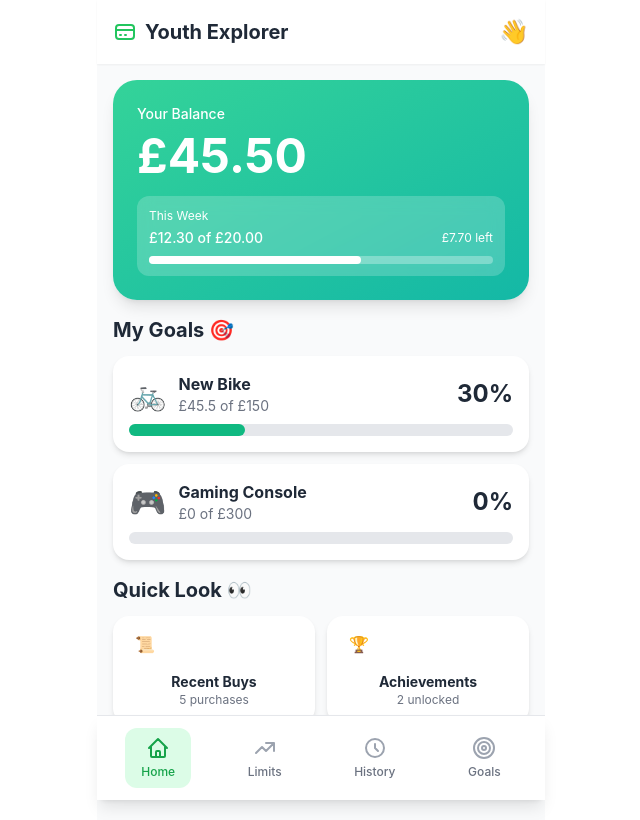
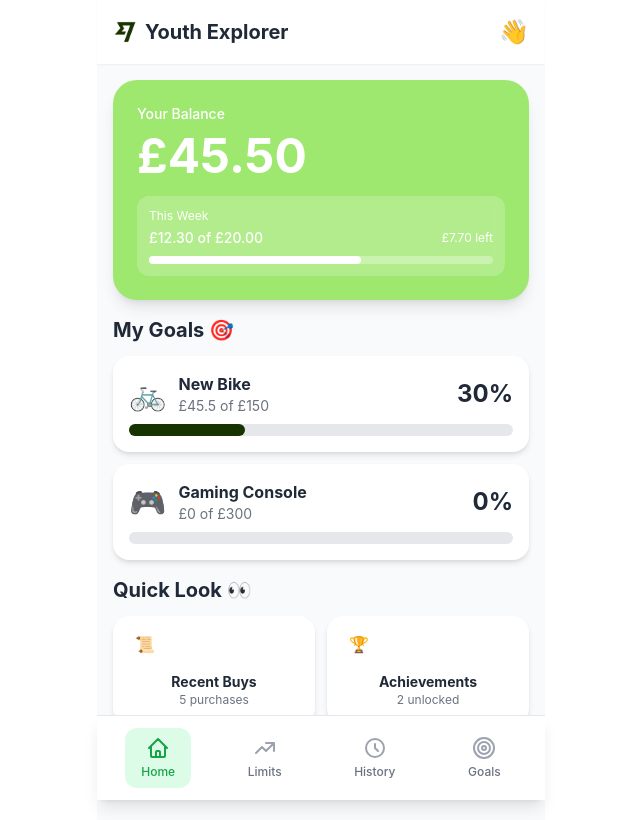
Before and after one commit to sadesystem/wise_hackaton, a React (Vite) app in the folder ApplicationMockup/YouthExplorer_v2/: page / in a window 1280 px wide. Shown: the whole page, without its empty margins (319-959 px from the left). Built offline with nearby package versions, Linux system fonts and the light colour scheme.

Commit message:
changed colors

```diff
--- /dev/null
+++ b/ApplicationMockup/YouthExplorer_v2/src/components/icons/WiseLogo.jsx
@@ -0,0 +1,9 @@
+import WiseIcon from './Wise.png';
+
+export const Wise = ({ className }) => (
+    <img
+        src={WiseIcon}
+        alt="Wise"
+        className={className}
+    />
+);
--- a/ApplicationMockup/YouthExplorer_v2/src/components/layout/Header.jsx
+++ b/ApplicationMockup/YouthExplorer_v2/src/components/layout/Header.jsx
@@ -1,10 +1,10 @@
-import { Wallet } from '../icons/Wallet';
+import { Wise } from '../icons/WiseLogo';
 
 export const Header = () => {
     return (
         <div className="bg-white shadow-sm p-4 flex items-center justify-between">
             <div className="flex items-center gap-2">
-                <Wallet className="w-6 h-6 text-green-500" />
+                <Wise className="w-6 h-6 text-green-500" />
                 <h1 className="text-xl font-bold text-gray-800">Youth Explorer</h1>
             </div>
             <div className="text-2xl">👋</div>
--- a/ApplicationMockup/YouthExplorer_v2/src/components/modals/AddGoalModal.jsx
+++ b/ApplicationMockup/YouthExplorer_v2/src/components/modals/AddGoalModal.jsx
@@ -8,12 +8,12 @@ export const AddGoalModal = ({ onClose, onSave }) => {
 
     const emojis = ['🚲', '🎮', '📱', '🎸', '⚽', '📚', '🎨', '🏀', '🎧', '⌚'];
     const colors = [
-        { name: 'Emerald', value: 'bg-emerald-500' },
-        { name: 'Teal', value: 'bg-teal-500' },
-        { name: 'Cyan', value: 'bg-cyan-500' },
-        { name: 'Sky', value: 'bg-sky-500' },
-        { name: 'Green', value: 'bg-green-500' },
-        { name: 'Lime', value: 'bg-lime-500' }
+        { name: 'Orange', value: 'bg-[#FFC091]' },
+        { name: 'Yellow', value: 'bg-[#FFEB69]' },
+        { name: 'Blue', value: 'bg-[#A0E1E1]' },
+        { name: 'Green', value: 'bg-[#9FE870]' },
+        { name: 'Pink', value: 'bg-[#FFD7EF]' },
+        { name: 'Forest', value: 'bg-[#163300]' }
     ];
 
     const handleSave = () => {
--- a/ApplicationMockup/YouthExplorer_v2/src/components/views/HistoryView.jsx
+++ b/ApplicationMockup/YouthExplorer_v2/src/components/views/HistoryView.jsx
@@ -19,7 +19,7 @@ export const HistoryView = ({
                                     </div>
                                 </div>
                                 <div
-                                    className={`text-xl font-bold ${transaction.amount > 0 ? 'text-green-600' : 'text-gray-800'}`}>
+                                    className={`text-xl font-bold ${transaction.amount > 0 ? 'text-green-600' : 'text-red-800'}`}>
                                     {transaction.amount > 0 ? '+' : ''}£{Math.abs(transaction.amount).toFixed(2)}
                                 </div>
                             </div>
--- a/ApplicationMockup/YouthExplorer_v2/src/components/views/HomeView.jsx
+++ b/ApplicationMockup/YouthExplorer_v2/src/components/views/HomeView.jsx
@@ -10,7 +10,7 @@ export const HomeView = ({
     return (
         <div className="flex flex-col h-full">
             {/* Balance Card */}
-            <div className="bg-gradient-to-br from-emerald-400 to-teal-500 rounded-3xl p-6 m-4 shadow-lg">
+            <div className="bg-[#9FE870] rounded-3xl p-6 m-4 shadow-lg">
                 <div className="text-white text-sm font-medium mb-2">Your Balance</div>
                 <div className="text-white text-5xl font-bold mb-4">£{balance.toFixed(2)}</div>
                 <div className="bg-white/20 backdrop-blur rounded-xl p-3">
--- a/ApplicationMockup/YouthExplorer_v2/src/components/views/LimitsView.jsx
+++ b/ApplicationMockup/YouthExplorer_v2/src/components/views/LimitsView.jsx
@@ -22,7 +22,7 @@ export const LimitsView = ({
                 </div>
                 <div className="bg-gray-200 rounded-full h-4 mb-2">
                     <div
-                        className="bg-gradient-to-r from-green-400 to-blue-500 rounded-full h-4 transition-all duration-500"
+                        className="bg-[#320707] rounded-full h-4 transition-all duration-500"
                         style={{width: `${(weeklySpent / weeklyLimit) * 100}%`}}
                     />
                 </div>
@@ -45,7 +45,7 @@ export const LimitsView = ({
                 </div>
                 <div className="bg-gray-200 rounded-full h-4 mb-2">
                     <div
-                        className="bg-gradient-to-r from-purple-400 to-pink-500 rounded-full h-4 transition-all duration-500"
+                        className="bg-[#3A341C] rounded-full h-4 transition-all duration-500"
                         style={{width: `${(monthlySpent / monthlyLimit) * 100}%`}}
                     />
                 </div>
--- a/ApplicationMockup/YouthExplorer_v2/src/data/mockData.js
+++ b/ApplicationMockup/YouthExplorer_v2/src/data/mockData.js
@@ -6,9 +6,9 @@ export const mockData = {
     monthlySpent: 32.80,
 
     savingsGoals: [
-        { id: 1, name: 'New Bike', target: 150, saved: 45.50, emoji: '🚲', color: 'bg-emerald-500' },
-        { id: 2, name: 'Gaming Console', target: 300, saved: 0, emoji: '🎮', color: 'bg-teal-500' },
-        { id: 3, name: 'Art Supplies', target: 50, saved: 0, emoji: '🎨', color: 'bg-cyan-500' }
+        { id: 1, name: 'New Bike', target: 150, saved: 45.50, emoji: '🚲', color: 'bg-[#163300]' },
+        { id: 2, name: 'Gaming Console', target: 300, saved: 0, emoji: '🎮', color: 'bg-[#A0E1E1]' },
+        { id: 3, name: 'Art Supplies', target: 50, saved: 0, emoji: '🎨', color: 'bg-[#FFD7EF]' }
     ],
 
     recentTransactions: [
```
Also changed, not shown: ApplicationMockup/YouthExplorer_v2/src/components/icons/Wise.png (added).
